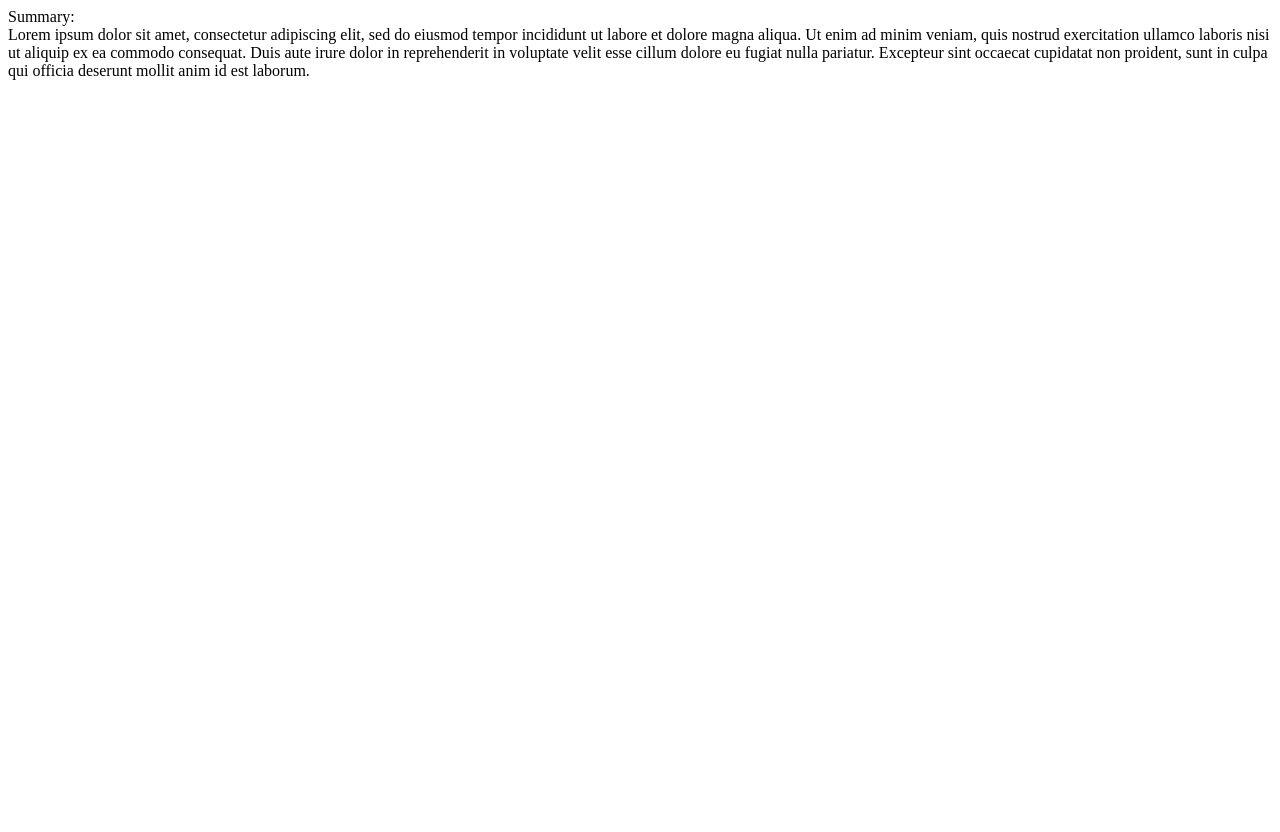
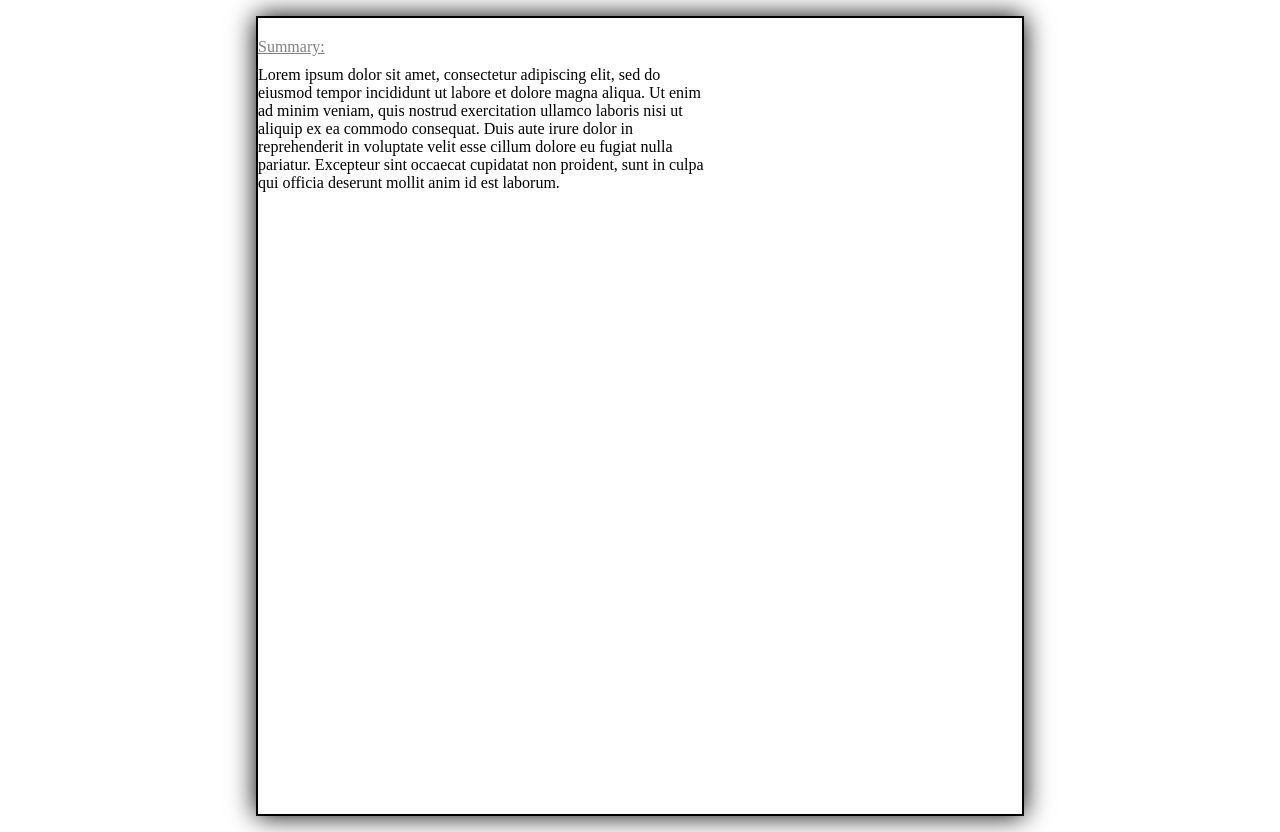
Before and after one commit to ying-lenny/odin-cv-project, a React (Create React App) app: page / in a window 1280 px wide. Before the commit the page ends 800 px from the top, so only its background shows below. Built offline with nearby package versions, Linux system fonts and the light colour scheme.

Commit message:
Added Input + Edit for Summary, and CSS

```diff
--- a/src/App.js
+++ b/src/App.js
@@ -1,11 +1,14 @@
 import React from "react";
 import Body from "./components/Body";
+import './style.css';
 
 function App() {
   return (
     <div>
-      <div className="body">
-          <Body/>
+      <div className="cvarea">
+        <div className="body">
+            <Body/>
+        </div>
       </div>
     </div>
   );
--- a/src/components/Body.js
+++ b/src/components/Body.js
@@ -1,5 +1,6 @@
 import React, { Component } from "react";
 import Summary from "./Summary";
+import SummaryInput from "./SummaryInput";
 import data from "../data";
 
 class Body extends Component {
@@ -16,14 +17,25 @@ class Body extends Component {
 
     render() {
         return (
-            <article>
-                <div>
-                    Summary:
+            <div className="tile is-parent">
+                    <article className="tile is-child notification box">
+                        <div className="subtitle per-heading">
+                            Summary:
+                            <i
+                                className="fa fa-pencil per-edit"
+                                aria-hidden="true"
+                                onClick={this.editSum}
+                            ></i>
+                        </div>
+                        <div className="content">
+                            {this.state.sumEdit ? (
+                                <SummaryInput done={this.editSum} />
+                            ) : (
+                                <Summary summary={data.summary} />
+                            )}
+                        </div>
+                    </article>
                 </div>
-                <div className="content">
-                    <Summary summary={data.summary} />
-                </div>
-            </article>
         )
     }
 }
--- /dev/null
+++ b/src/components/SummaryInput.js
@@ -0,0 +1,39 @@
+import React, { Component } from 'react';
+import data from '../data';
+
+class SummaryInput extends Component {
+    constructor(props) {
+        super(props);
+        this.state = {
+            summary: data.summary,
+        };
+        this.handleChange = this.handleChange.bind(this);
+        this.changeSum = this.changeSum.bind(this);
+    }
+    changeSum(e) {
+        data.summary = this.state.summary.trim();
+        this.props.done();
+    }
+    handleChange(e) {
+        this.setState({ [e.target.id]: e.target.value});
+    }
+
+    render() {
+        return (
+            <form onSubmit={this.changeSum}>
+                <textarea
+                    placeholder='Give us a sumamry'
+                    id='summary'
+                    value={this.state.summary}
+                    onChange={this.handleChange}
+                    className="summary-ta"
+                />
+                <br />
+                <button>Submit</button>
+                <button onClick={this.props.done}> Cancel </button>
+            </form>
+        );
+    }
+}
+
+export default SummaryInput;
--- /dev/null
+++ b/src/style.css
@@ -0,0 +1,79 @@
+body {
+    margin: 0%;
+}
+.head {
+    background-color: black;
+    color: white;
+    font-family: Arial, Helvetica, sans-serif;
+    text-align: center;
+    padding: 10px;
+}
+.page-name {
+    font-size: 50px;
+}
+a {
+    text-decoration: none;
+    color: white;
+    position: relative;
+    left: 100px;
+}
+image {
+    height: 20px;
+    width: 20px;
+}
+.cvarea {
+    display: flex;
+    flex-direction: row;
+    min-height: 100vh;
+    margin: 2vh 20vw;
+    box-shadow: 0px 0px 25px black;
+}
+.personal {
+    min-width: 350px;
+    border: 2px solid black;
+    border-right: none;
+}
+.body {
+    flex-grow: 1;
+    border: 2px solid black;
+}
+@media (max-width: 1024px) {
+    .cvarea {
+        margin: 1vh 3vw;
+    }
+    .personal {
+        width: 30vw;
+    }
+}
+.per-heading {
+    margin: 20px 0px 10px 0px;
+    text-decoration: underline;
+    color: grey;
+}
+li {
+    font-size: 1.25em;
+}
+.list {
+    margin-left: 18px;
+}
+.work-done {
+    width: 300px;
+    word-wrap: break-word;
+}
+.per-edit {
+    margin-left: 10px;
+}
+.summary-ta {
+    height: 200px;
+    width: 400px;
+}
+.summary {
+    width: 35vw;
+    word-wrap: break-word;
+}
+.info-del {
+    float: right;
+}
+.heading {
+    font-size: 15px;
+}
```
